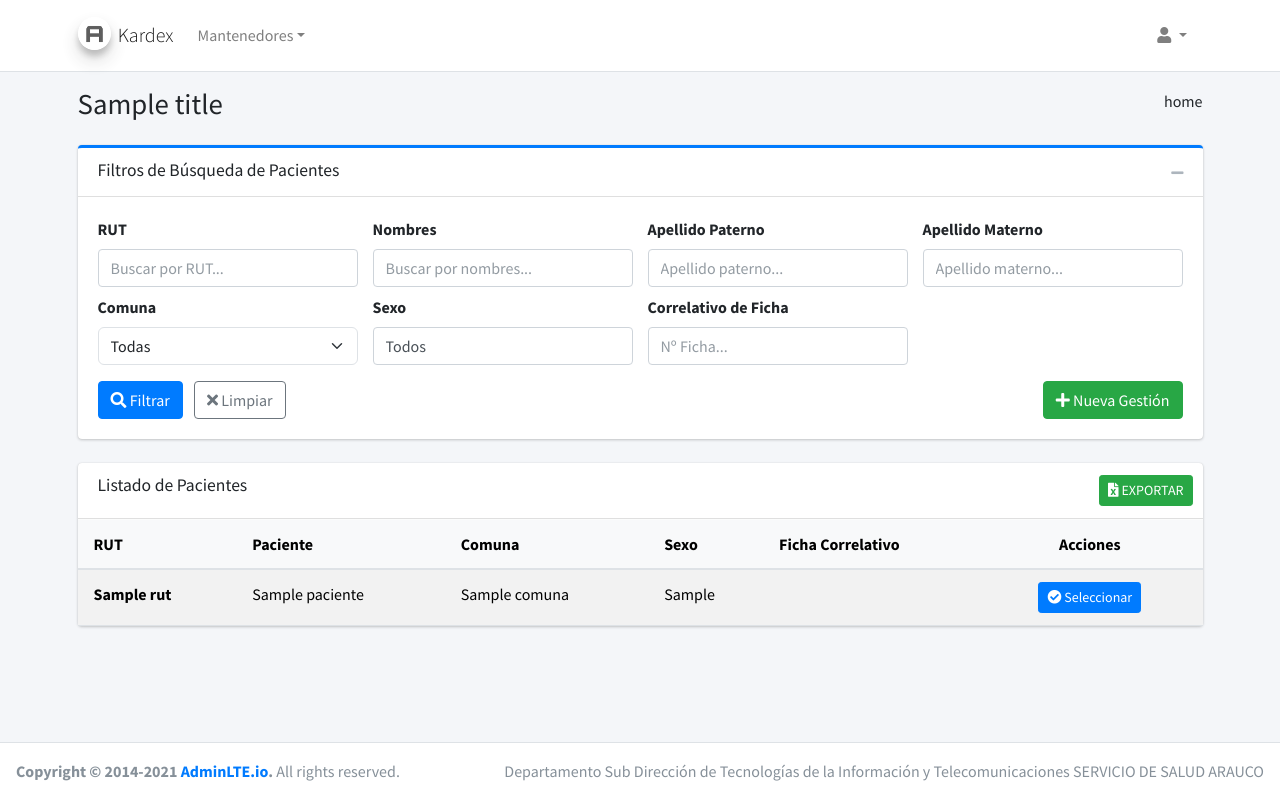
After one commit to Jarot-Fierro/Kardex2.1, a Django app: template fichas/templates/fichas/list_paciente_v2.html in a window 1280 px wide. The commit adds this page. Shown: the part 127-926 px from the top of the page. Run offline with Django 5.2, Linux system fonts and the light colour scheme; the template is opened without the code that fills it: most values are stand-ins (such as "Sample title", 1, 10 or a date in 2020); some libraries are stand-ins or nearby versions.

Commit message:
ACTUALIZACIÓN:

```diff
--- /dev/null
+++ b/fichas/templates/fichas/list_paciente_v2.html
@@ -0,0 +1,195 @@
+{% extends 'base.html' %}
+{% load static %}
+
+{% block title %}{{ title }} | ERP{% endblock %}
+
+{% block content %}
+    <div class="card card-outline card-primary">
+        <div class="card-header">
+            <h3 class="card-title">Filtros de Búsqueda de Pacientes</h3>
+            <div class="card-tools">
+                <button type="button" class="btn btn-tool" data-lte-toggle="card-collapse">
+                    <i class="fas fa-minus"></i>
+                </button>
+            </div>
+        </div>
+        <div class="card-body">
+            <form method="get" action="{% url 'paciente_list_v2' %}" class="row g-3">
+                <div class="col-md-3">
+                    <label for="rut" class="form-label">RUT</label>
+                    <input type="text" name="rut" id="rut" class="form-control"
+                           value="{{ request.GET.rut }}" placeholder="Buscar por RUT...">
+                </div>
+                <div class="col-md-3">
+                    <label for="nombres" class="form-label">Nombres</label>
+                    <input type="text" name="nombres" id="nombres" class="form-control"
+                           value="{{ request.GET.nombres }}" placeholder="Buscar por nombres...">
+                </div>
+                <div class="col-md-3">
+                    <label for="apellido_paterno" class="form-label">Apellido Paterno</label>
+                    <input type="text" name="apellido_paterno" id="apellido_paterno" class="form-control"
+                           value="{{ request.GET.apellido_paterno }}" placeholder="Apellido paterno...">
+                </div>
+                <div class="col-md-3">
+                    <label for="apellido_materno" class="form-label">Apellido Materno</label>
+                    <input type="text" name="apellido_materno" id="apellido_materno" class="form-control"
+                           value="{{ request.GET.apellido_materno }}" placeholder="Apellido materno...">
+                </div>
+                <div class="col-md-3 mt-2">
+                    <label for="comuna" class="form-label">Comuna</label>
+                    <select name="comuna" id="comuna" class="form-select select2">
+                        <option value="">Todas</option>
+                        {% for c in comunas %}
+                            <option value="{{ c.id }}" {% if request.GET.comuna == c.id|stringformat:"i" %}selected{% endif %}>{{ c.nombre }}</option>
+                        {% endfor %}
+                    </select>
+                </div>
+                <div class="col-md-3 mt-2">
+                    <label for="sexo" class="form-label">Sexo</label>
+                    <select name="sexo" id="sexo" class="form-control">
+                        <option value="">Todos</option>
+                        {% for key, val in sexo_choices %}
+                            <option value="{{ key }}" {% if request.GET.sexo == key %}selected{% endif %}>{{ val }}</option>
+                        {% endfor %}
+                    </select>
+                </div>
+                <div class="col-md-3 mt-2">
+                    <label for="correlativo" class="form-label">Correlativo de Ficha</label>
+                    <input type="text" name="correlativo" id="correlativo" class="form-control"
+                           value="{{ request.GET.correlativo }}" placeholder="Nº Ficha...">
+                </div>
+                <div class="col-12 d-flex justify-content-between align-items-end mt-3">
+                    <div>
+                        <button type="submit" class="btn btn-primary me-2">
+                            <i class="fas fa-search"></i> Filtrar
+                        </button>
+                        <a href="{% url 'paciente_list_v2' %}" class="btn btn-outline-secondary">
+                            <i class="fas fa-times"></i> Limpiar
+                        </a>
+                    </div>
+                    <a href="{% url 'ficha_paciente_manage' %}" class="btn btn-success">
+                        <i class="fas fa-plus"></i> Nueva Gestión
+                    </a>
+                </div>
+            </form>
+        </div>
+    </div>
+
+    <div class="card mt-4">
+        <div class="card-header">
+            <h3 class="card-title">Listado de Pacientes</h3>
+            <div class="card-tools">
+                <a class="btn btn-success btn-sm" href="?export=csv{% for key,value in request.GET.items %}{% if key != 'page' and key != 'export' %}&{{ key }}={{ value }}{% endif %}{% endfor %}">
+                    <i class="fas fa-file-excel"></i> EXPORTAR
+                </a>
+            </div>
+        </div>
+        <div class="card-body p-0">
+            <div class="table-responsive">
+                <table class="table table-hover table-striped align-middle mb-0">
+                    <thead class="table-light">
+                    <tr>
+                        <th scope="col" class="ps-3">RUT</th>
+                        <th scope="col">Paciente</th>
+                        <th scope="col">Comuna</th>
+                        <th scope="col">Sexo</th>
+                        <th scope="col">Ficha Correlativo</th>
+                        <th scope="col" class="text-center">Acciones</th>
+                    </tr>
+                    </thead>
+                    <tbody>
+                    {% for paciente in page_obj %}
+                        <tr>
+                            <td class="ps-3 fw-bold">{{ paciente.rut|default:"S/R" }}</td>
+                            <td>{{ paciente.nombre_completo }}</td>
+                            <td>{{ paciente.comuna.nombre }}</td>
+                            <td>{{ paciente.get_sexo_display }}</td>
+                            <td>
+                                {% with fichas=paciente.fichas_pacientes.all %}
+                                    {% for f in fichas %}
+                                        {% if f.establecimiento == request.user.establecimiento %}
+                                            <span class="badge badge-info">{{ f.numero_ficha_sistema }}</span>
+                                        {% endif %}
+                                    {% endfor %}
+                                {% endwith %}
+                            </td>
+                            <td class="text-center">
+                                <a href="{% url 'ficha_paciente_manage' %}?rut={{ paciente.rut|urlencode }}"
+                                   class="btn btn-primary btn-sm"
+                                   title="Seleccionar Paciente">
+                                    <i class="fas fa-check-circle"></i> Seleccionar
+                                </a>
+                            </td>
+                        </tr>
+                    {% empty %}
+                        <tr>
+                            <td colspan="6" class="text-center py-4 text-muted">
+                                <i class="fas fa-info-circle me-1"></i> Sin Registros
+                            </td>
+                        </tr>
+                    {% endfor %}
+                    </tbody>
+                </table>
+            </div>
+        </div>
+        {% if page_obj.has_other_pages %}
+            <div class="card-footer clearfix">
+                <nav aria-label="Navegación de páginas">
+                    <ul class="pagination pagination-sm m-0 float-end">
+                        {% if page_obj.has_previous %}
+                            <li class="page-item">
+                                <a class="page-link"
+                                   href="?page={{ page_obj.previous_page_number }}{% for key,value in request.GET.items %}{% if key != 'page' %}&{{ key }}={{ value }}{% endif %}{% endfor %}">
+                                    <i class="fas fa-chevron-left"></i>
+                                </a>
+                            </li>
+                        {% else %}
+                            <li class="page-item disabled">
+                                <span class="page-link"><i class="fas fa-chevron-left"></i></span>
+                            </li>
+                        {% endif %}
+
+                        {% for i in page_obj.paginator.page_range %}
+                            {% if page_obj.number == i %}
+                                <li class="page-item active" aria-current="page">
+                                    <span class="page-link">{{ i }}</span>
+                                </li>
+                            {% elif i > page_obj.number|add:'-3' and i < page_obj.number|add:'3' %}
+                                <li class="page-item">
+                                    <a class="page-link"
+                                       href="?page={{ i }}{% for key,value in request.GET.items %}{% if key != 'page' %}&{{ key }}={{ value }}{% endif %}{% endfor %}">
+                                        {{ i }}
+                                    </a>
+                                </li>
+                            {% endif %}
+                        {% endfor %}
+
+                        {% if page_obj.has_next %}
+                            <li class="page-item">
+                                <a class="page-link"
+                                   href="?page={{ page_obj.next_page_number }}{% for key,value in request.GET.items %}{% if key != 'page' %}&{{ key }}={{ value }}{% endif %}{% endfor %}">
+                                    <i class="fas fa-chevron-right"></i>
+                                </a>
+                            </li>
+                        {% else %}
+                            <li class="page-item disabled">
+                                <span class="page-link"><i class="fas fa-chevron-right"></i></span>
+                            </li>
+                        {% endif %}
+                    </ul>
+                </nav>
+            </div>
+        {% endif %}
+    </div>
+{% endblock %}
+
+{% block javascript %}
+<script>
+    $(document).ready(function() {
+        $('.select2').select2({
+            theme: 'bootstrap4',
+            width: '100%'
+        });
+    });
+</script>
+{% endblock %}
--- a/fichas/urls.py
+++ b/fichas/urls.py
@@ -1,9 +1,10 @@
 from django.urls import path
 
-from .views import PacienteFichaManageView, PacienteAutocompleteView, FusionarPacientesView
+from .views import PacienteFichaManageView, PacienteAutocompleteView, FusionarPacientesView, paciente_list_v2
 
 urlpatterns = [
     path('paciente-ficha/', PacienteFichaManageView.as_view(), name='ficha_paciente_manage'),
     path('paciente-autocomplete/', PacienteAutocompleteView.as_view(), name='paciente_autocomplete'),
     path('fusionar-pacientes/', FusionarPacientesView.as_view(), name='fusionar_pacientes'),
+    path('paciente-list-v2/', paciente_list_v2, name='paciente_list_v2'),
 ]
```
Also changed, not shown: core/management/commands/limpiar_db.py (added, +110 -0 lines), core/mixin.py (+15 -1 lines), fichas/templates/fichas/form.html (+17 -5 lines), fichas/views.py (+74 -2 lines).
